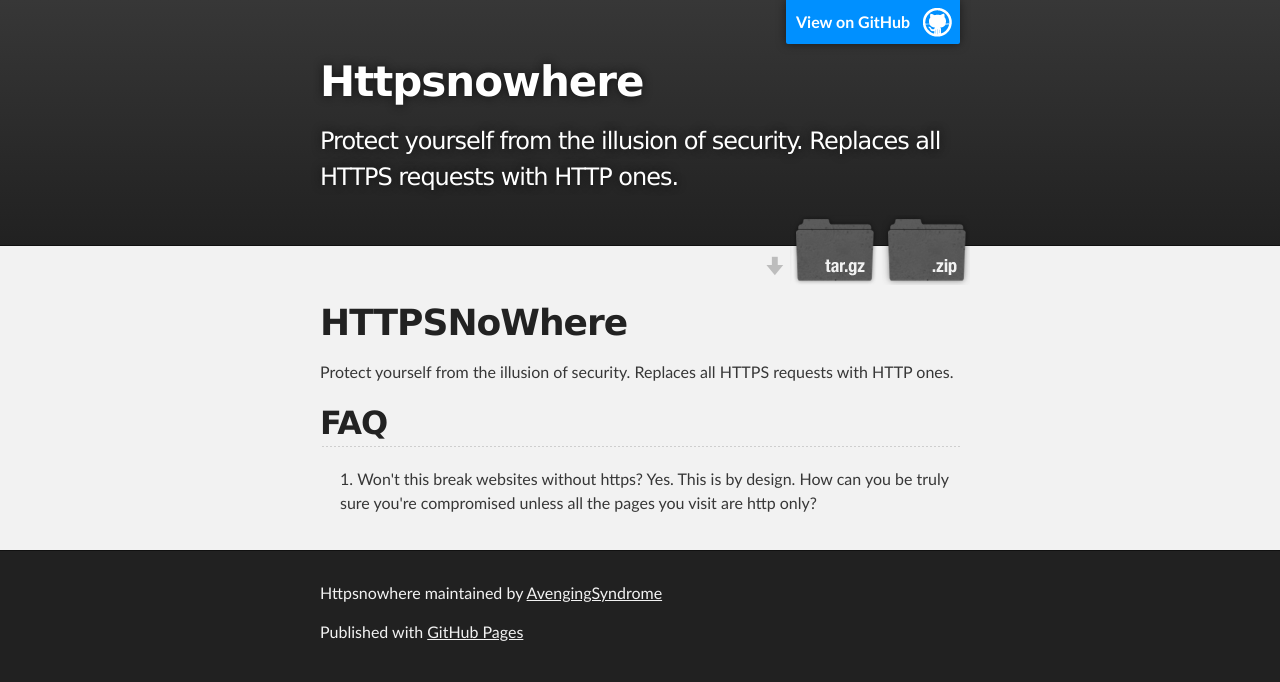
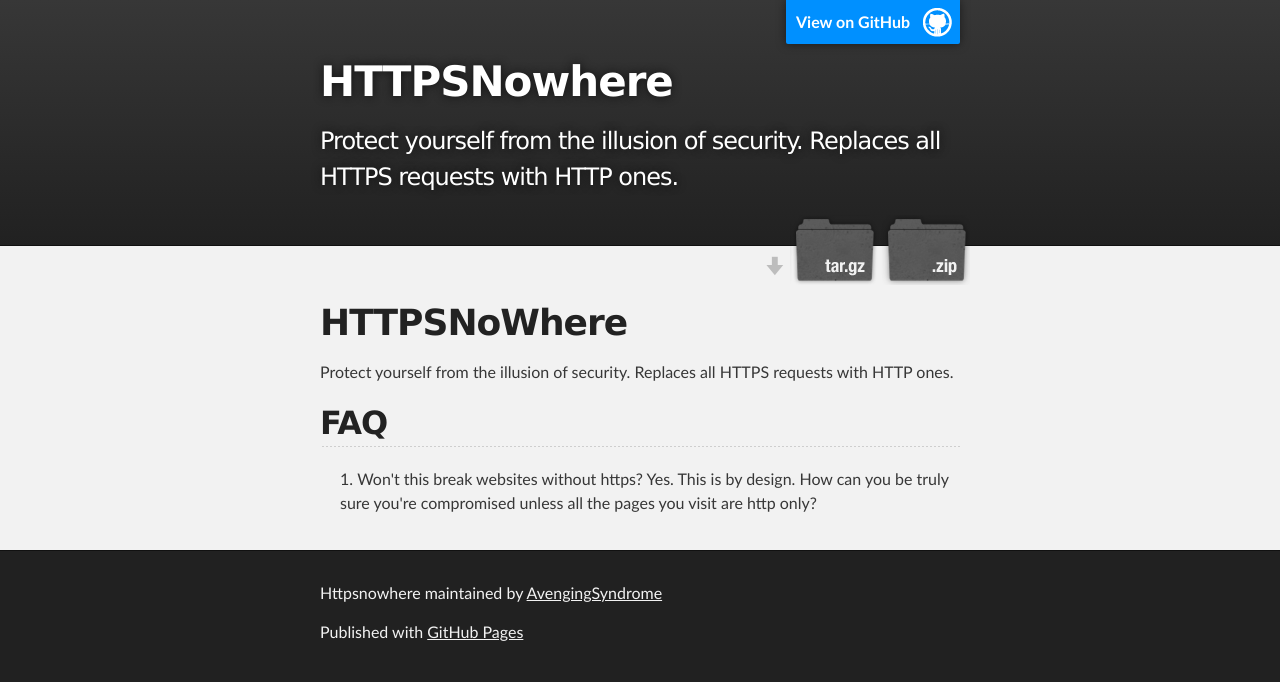
Before and after one commit to AvengingSyndrome/HTTPSNoWhere, a plain HTML site: page index.html in a window 1280 px wide. Drawn offline with Linux system fonts and the light colour scheme.

Commit message:
Update index.html

```diff
--- a/index.html
+++ b/index.html
@@ -18,7 +18,7 @@
         <header class="inner">
           <a id="forkme_banner" href="https://github.com/AvengingSyndrome/HTTPSNoWhere">View on GitHub</a>
 
-          <h1 id="project_title">Httpsnowhere</h1>
+          <h1 id="project_title">HTTPSNowhere</h1>
           <h2 id="project_tagline">Protect yourself from the illusion of security. Replaces all HTTPS requests with HTTP ones.</h2>
 
             <section id="downloads">
```
